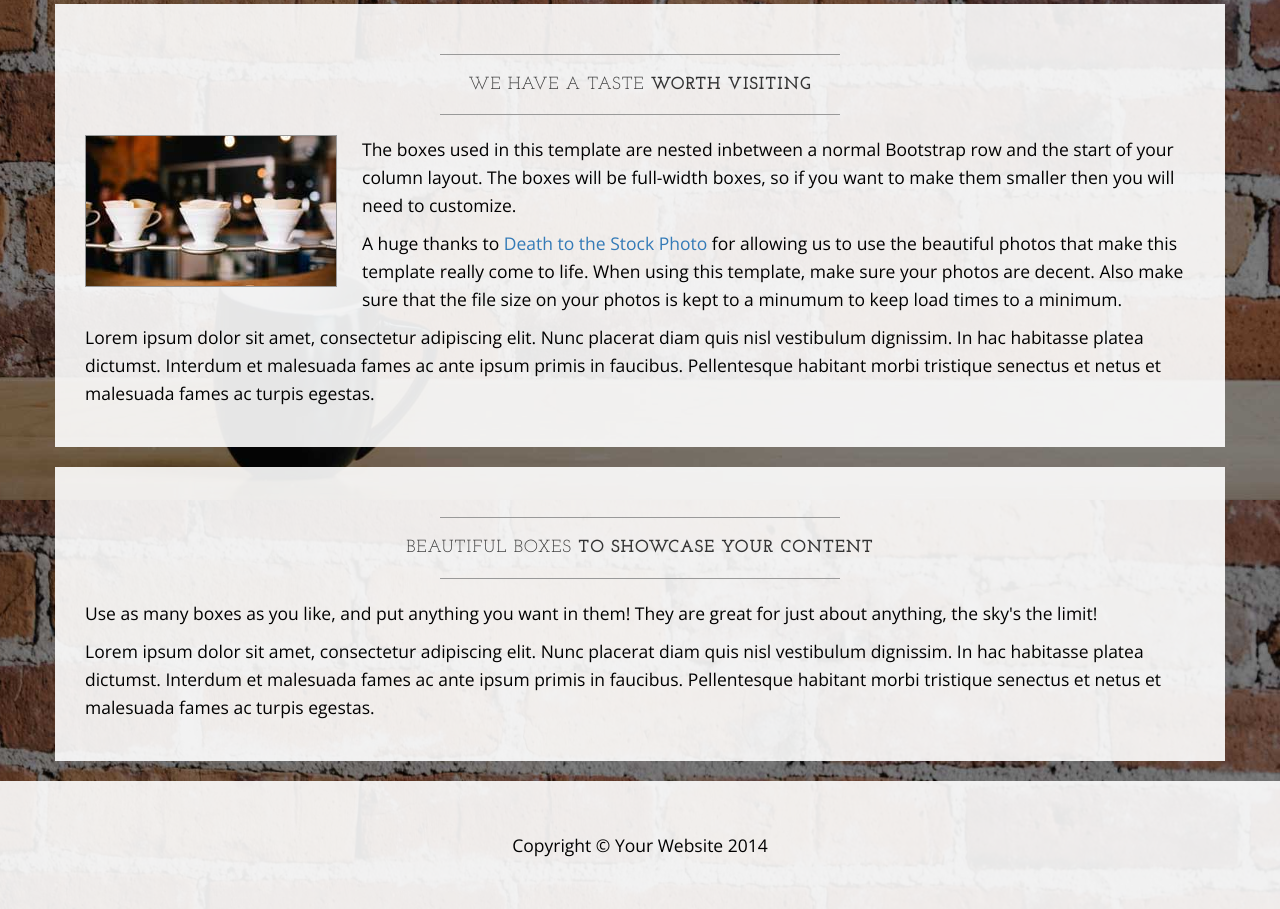
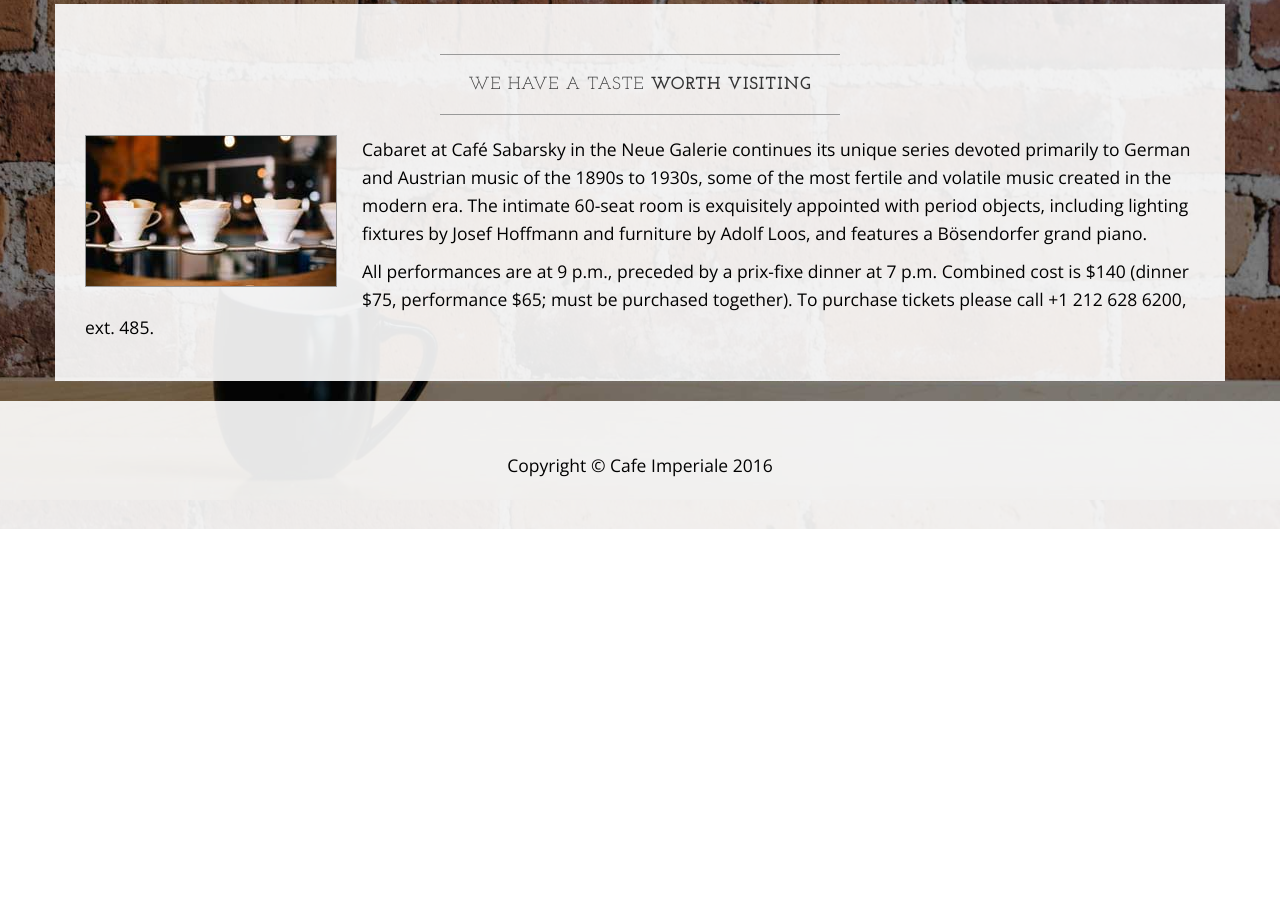
Before and after one commit to Alyssciel/Businesses, a plain HTML site: page index.html in a window 1280 px wide. Shown: the part 1100-2009 px from the top of the page. After the commit the page ends 1629 px from the top, so only its background shows below. Drawn offline with nearby package versions, Linux system fonts and the light colour scheme.

Commit message:
Update index.html

```diff
--- a/index.html
+++ b/index.html
@@ -129,26 +129,17 @@
                     <hr>
                     <img class="img-responsive img-border img-left" src="img/intro-pic.jpg" alt="">
                     <hr class="visible-xs">
-                    <p>The boxes used in this template are nested inbetween a normal Bootstrap row and the start of your column layout. The boxes will be full-width boxes, so if you want to make them smaller then you will need to customize.</p>
-                    <p>A huge thanks to <a href="http://join.deathtothestockphoto.com/" target="_blank">Death to the Stock Photo</a> for allowing us to use the beautiful photos that make this template really come to life. When using this template, make sure your photos are decent. Also make sure that the file size on your photos is kept to a minumum to keep load times to a minimum.</p>
-                    <p>Lorem ipsum dolor sit amet, consectetur adipiscing elit. Nunc placerat diam quis nisl vestibulum dignissim. In hac habitasse platea dictumst. Interdum et malesuada fames ac ante ipsum primis in faucibus. Pellentesque habitant morbi tristique senectus et netus et malesuada fames ac turpis egestas.</p>
+                    <p>Cabaret at Café Sabarsky in the Neue Galerie continues its unique series devoted primarily to German and Austrian music of the 1890s to 1930s,
+                       some of the most fertile and volatile music created in the modern era. The intimate 60-seat room is exquisitely appointed with period objects,
+                       including lighting fixtures by Josef Hoffmann and furniture by Adolf Loos, and features a Bösendorfer grand piano.</p>
+
+                    <p>All performances are at 9 p.m., preceded by a prix-fixe dinner at 7 p.m.
+                       Combined cost is $140 (dinner $75, performance $65; must be purchased together).
+                       To purchase tickets please call +1 212 628 6200, ext. 485.</p>
                 </div>
             </div>
         </div>
 
-        <div class="row">
-            <div class="box">
-                <div class="col-lg-12">
-                    <hr>
-                    <h2 class="intro-text text-center">Beautiful boxes
-                        <strong>to showcase your content</strong>
-                    </h2>
-                    <hr>
-                    <p>Use as many boxes as you like, and put anything you want in them! They are great for just about anything, the sky's the limit!</p>
-                    <p>Lorem ipsum dolor sit amet, consectetur adipiscing elit. Nunc placerat diam quis nisl vestibulum dignissim. In hac habitasse platea dictumst. Interdum et malesuada fames ac ante ipsum primis in faucibus. Pellentesque habitant morbi tristique senectus et netus et malesuada fames ac turpis egestas.</p>
-                </div>
-            </div>
-        </div>
 
     </div>
     <!-- /.container -->
@@ -157,7 +148,7 @@
         <div class="container">
             <div class="row">
                 <div class="col-lg-12 text-center">
-                    <p>Copyright &copy; Your Website 2014</p>
+                    <p>Copyright &copy; Cafe Imperiale 2016</p>
                 </div>
             </div>
         </div>
```
